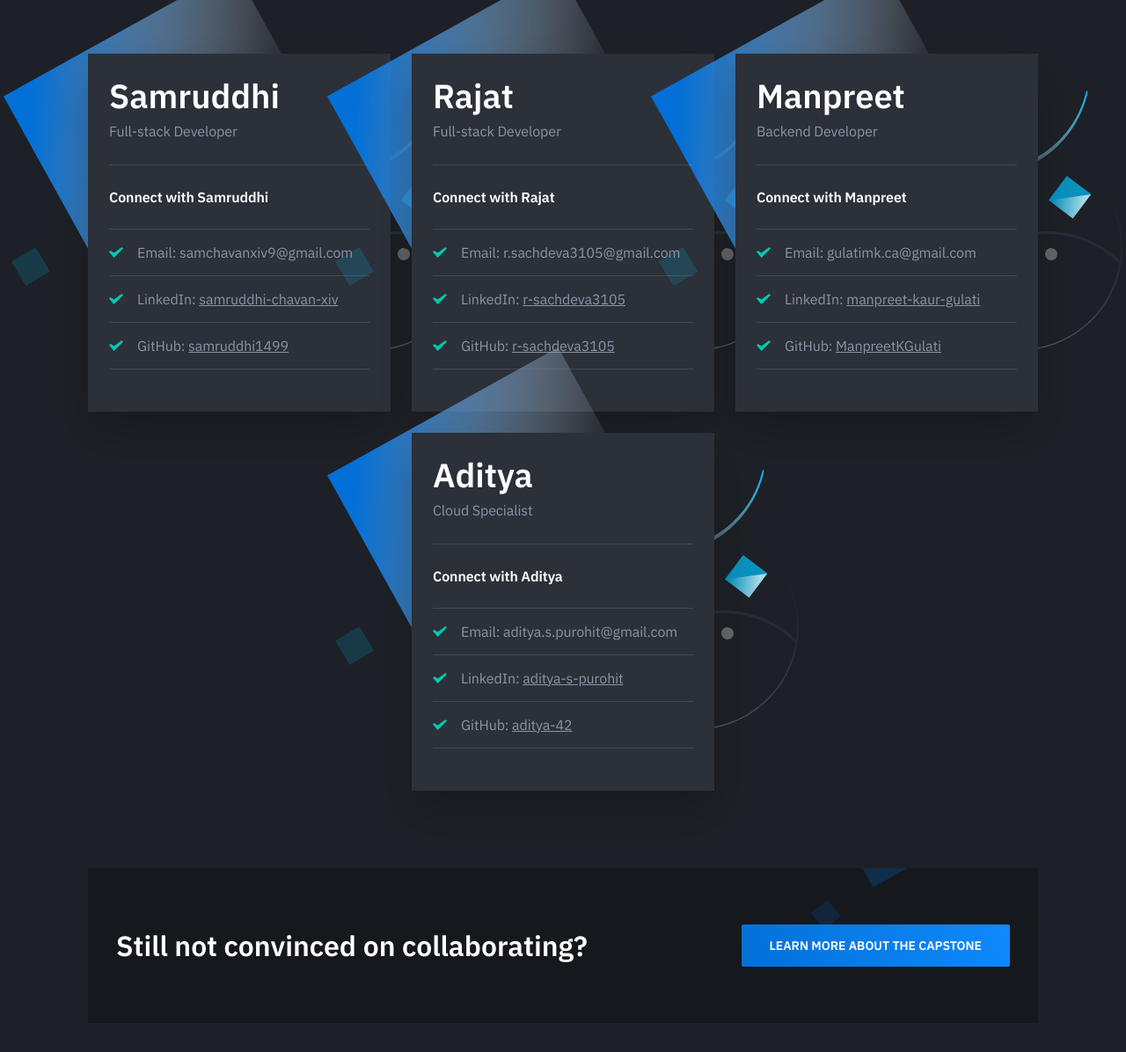
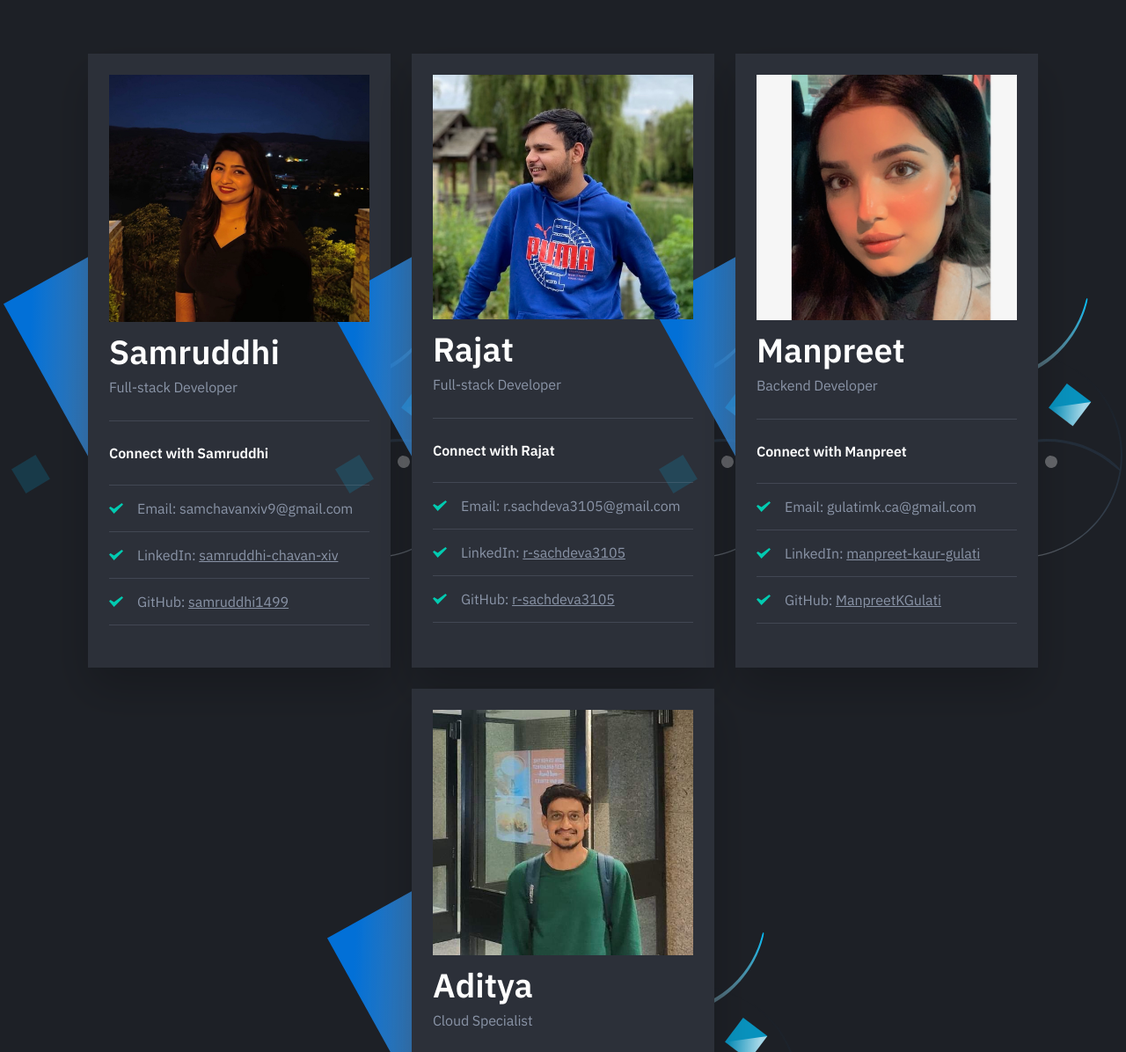
Before and after one commit to rajatsachdeva31/innov8ive-tech, a plain HTML site: page index.html in a window 1280 px wide. Shown: the part 1772-2968 px from the top of the page at 88% size. Drawn offline with nearby package versions, Linux system fonts and the light colour scheme.

Commit message:
team members photos

```diff
--- a/index.html
+++ b/index.html
@@ -228,7 +228,13 @@
                 <div class="pricing-table">
                   <div class="pricing-table-inner is-revealing">
                     <div class="pricing-table-main">
+                      <!-- Added Image Section -->
                       <div class="pricing-table-header pb-24">
+                        <img
+                          src="dist/images/samruddhi.jpeg"
+                          alt="Samruddhi Chavan"
+                          style="width: 100%; margin-bottom: 10px; z-index: -1"
+                        />
                         <div class="pricing-table-price">
                           <span class="h2">Samruddhi</span><br />
                           <span class="text-xs">Full-stack Developer</span>
@@ -240,9 +246,7 @@
                         Connect with Samruddhi
                       </div>
                       <ul class="pricing-table-features list-reset text-xs">
-                        <li>
-                          <span>Email: samchavanxiv9@gmail.com</span>
-                        </li>
+                        <li><span>Email: samchavanxiv9@gmail.com</span></li>
                         <li>
                           <span
                             >LinkedIn:
@@ -270,6 +274,11 @@
                   <div class="pricing-table-inner is-revealing">
                     <div class="pricing-table-main">
                       <div class="pricing-table-header pb-24">
+                        <img
+                          src="dist/images/rajat.jpeg"
+                          alt="Rajat Sachdeva"
+                          style="width: 100%; margin-bottom: 10px; z-index: -1"
+                        />
                         <div class="pricing-table-price">
                           <span class="h2">Rajat</span><br />
                           <span class="text-xs">Full-stack Developer</span>
@@ -311,6 +320,11 @@
                   <div class="pricing-table-inner is-revealing">
                     <div class="pricing-table-main">
                       <div class="pricing-table-header pb-24">
+                        <img
+                          src="dist/images/manpreet.jpeg"
+                          alt="Manpreet Kaur"
+                          style="width: 100%; margin-bottom: 10px; z-index: -1"
+                        />
                         <div class="pricing-table-price">
                           <span class="h2">Manpreet</span><br />
                           <span class="text-xs">Backend Developer</span>
@@ -352,6 +366,11 @@
                   <div class="pricing-table-inner is-revealing">
                     <div class="pricing-table-main">
                       <div class="pricing-table-header pb-24">
+                        <img
+                          src="dist/images/aditya.jpeg"
+                          alt="Aditya Purohit"
+                          style="width: 100%; margin-bottom: 10px; z-index: -1"
+                        />
                         <div class="pricing-table-price">
                           <span class="h2">Aditya</span><br />
                           <span class="text-xs">Cloud Specialist</span>
```
Also changed, not shown: dist/images/aditya.jpeg (added), dist/images/dscsdc.jpeg (added), dist/images/manpreet.jpeg (added), dist/images/rajat.jpeg (added), dist/images/samruddhi.jpeg (added), 3 other files.
